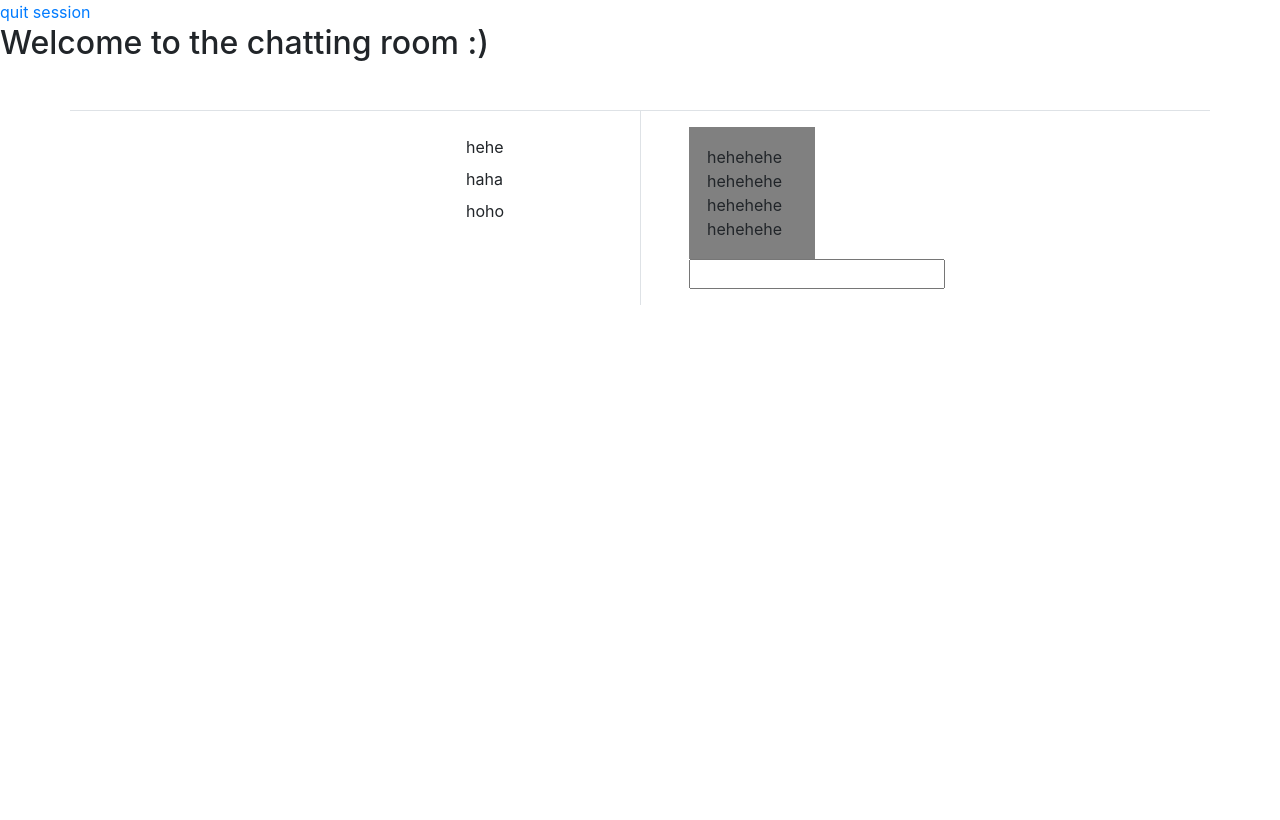
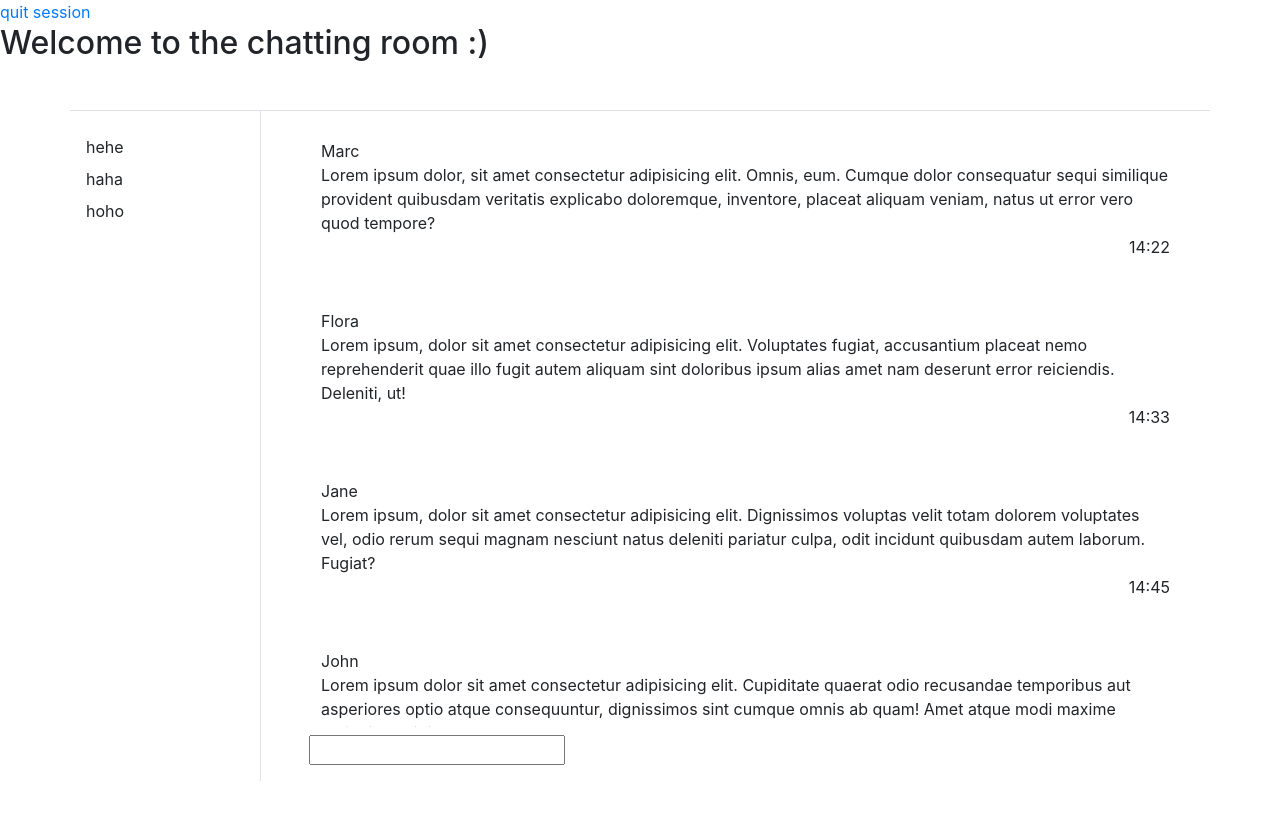
Before and after one commit to era-net/web-chat, a PHP site: page /room/index.php in a window 1280 px wide. Shown: the top 820 px of the page. Run offline with PHP 8.4, Linux system fonts and the light colour scheme; the visitor is signed in with stand-in values (Sample User, id 1).

Commit message:
chat-container styling

```diff
--- a/room/index.php
+++ b/room/index.php
@@ -25,12 +25,43 @@ if (isset($_SESSION["username"]) && $_SESSION["started"]) {
                 <div class="pt-2">haha</div>
                 <div class="pt-2">hoho</div>
             </div>
-            <div class="col col-lg-2 border-left pl-5 py-3">
-                <div class="chat-section">
-                    <div class="message">hehehehe</div>
-                    <div class="message">hehehehe</div>
-                    <div class="message">hehehehe</div>
-                    <div class="message">hehehehe</div>
+            <div class="col border-left pl-5 py-3">
+                <div class="chat-section mb-2">
+                    <div class="message-container">
+                        <div class="message-title">Marc</div>
+                        <div class="message-content">Lorem ipsum dolor, sit amet consectetur adipisicing elit. Omnis, eum. Cumque dolor consequatur sequi similique provident quibusdam veritatis explicabo doloremque, inventore, placeat aliquam veniam, natus ut error vero quod tempore?</div>
+                        <div class="message-info">14:22</div>
+                    </div>
+                    <div class="message-container">
+                        <div class="message-title">Flora</div>
+                        <div class="message-content">Lorem ipsum, dolor sit amet consectetur adipisicing elit. Voluptates fugiat, accusantium placeat nemo reprehenderit quae illo fugit autem aliquam sint doloribus ipsum alias amet nam deserunt error reiciendis. Deleniti, ut!</div>
+                        <div class="message-info">14:33</div>
+                    </div>
+                    <div class="message-container">
+                        <div class="message-title">Jane</div>
+                        <div class="message-content">Lorem ipsum, dolor sit amet consectetur adipisicing elit. Dignissimos voluptas velit totam dolorem voluptates vel, odio rerum sequi magnam nesciunt natus deleniti pariatur culpa, odit incidunt quibusdam autem laborum. Fugiat?</div>
+                        <div class="message-info">14:45</div>
+                    </div>
+                    <div class="message-container">
+                        <div class="message-title">John</div>
+                        <div class="message-content">Lorem ipsum dolor sit amet consectetur adipisicing elit. Cupiditate quaerat odio recusandae temporibus aut asperiores optio atque consequuntur, dignissimos sint cumque omnis ab quam! Amet atque modi maxime veritatis cupiditate!</div>
+                        <div class="message-info">15:01</div>
+                    </div>
+                    <div class="message-container">
+                        <div class="message-title">John</div>
+                        <div class="message-content">Lorem ipsum dolor sit amet consectetur adipisicing elit. Cupiditate quaerat odio recusandae temporibus aut asperiores optio atque consequuntur, dignissimos sint cumque omnis ab quam! Amet atque modi maxime veritatis cupiditate!</div>
+                        <div class="message-info">15:01</div>
+                    </div>
+                    <div class="message-container">
+                        <div class="message-title">John</div>
+                        <div class="message-content">Lorem ipsum dolor sit amet consectetur adipisicing elit. Cupiditate quaerat odio recusandae temporibus aut asperiores optio atque consequuntur, dignissimos sint cumque omnis ab quam! Amet atque modi maxime veritatis cupiditate!</div>
+                        <div class="message-info">15:01</div>
+                    </div>
+                    <div class="message-container">
+                        <div class="message-title">John</div>
+                        <div class="message-content">Lorem ipsum dolor sit amet consectetur adipisicing elit. Cupiditate quaerat odio recusandae temporibus aut asperiores optio atque consequuntur, dignissimos sint cumque omnis ab quam! Amet atque modi maxime veritatis cupiditate!</div>
+                        <div class="message-info">15:01</div>
+                    </div>
                 </div>
                 <div>
                     <input type="text">
--- a/room/style.css
+++ b/room/style.css
@@ -1,4 +1,13 @@
 .chat-section {
-    padding: 18px;
-    background-color: grey;
+    padding: 12px 25px 18px 12px;
+    height: 600px;
+    overflow-y: auto;
 }
+
+.message-container {
+    margin-bottom: 50px;
+}
+
+.message-info {
+    text-align: right;
+}
```
